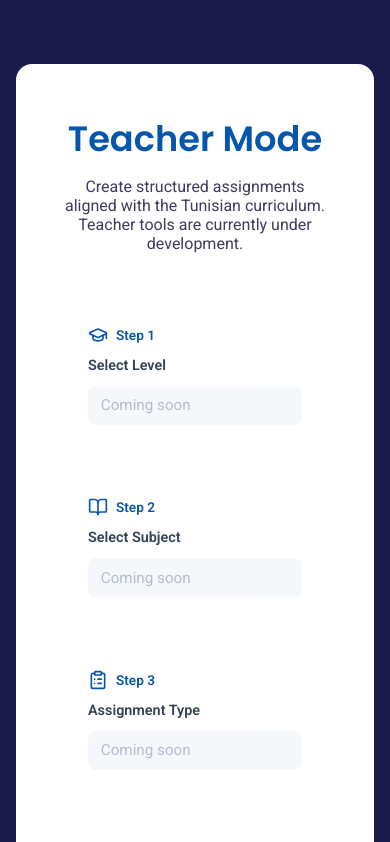
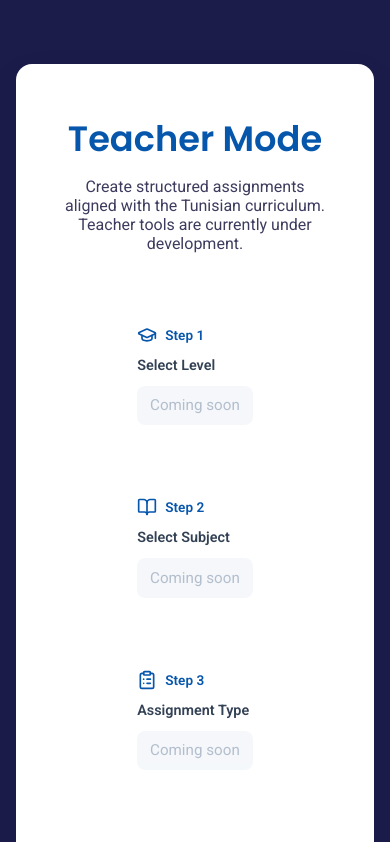
Before and after one commit to alimabrouki/RivzAI, a React (Vite) app: page /teacher-mode in a window 390 px wide. Shown: the top 842 px of the page. Built offline with nearby package versions, Linux system fonts and the light colour scheme.

Commit message:
fix: teacher mode steps media query

```diff
--- a/src/styles/Teacher-mode/TeacherMode.css
+++ b/src/styles/Teacher-mode/TeacherMode.css
@@ -68,9 +68,10 @@
 
 
 .teacherSteps {
-  display: grid;
-  grid-template-columns: repeat(auto-fit, minmax(200px, 1fr));
-  gap: 1.5rem;
+  display: flex;
+  justify-content: space-around;
+  flex-wrap: wrap;
+  gap: 24px;
 }
 
 .stepBox {
```
